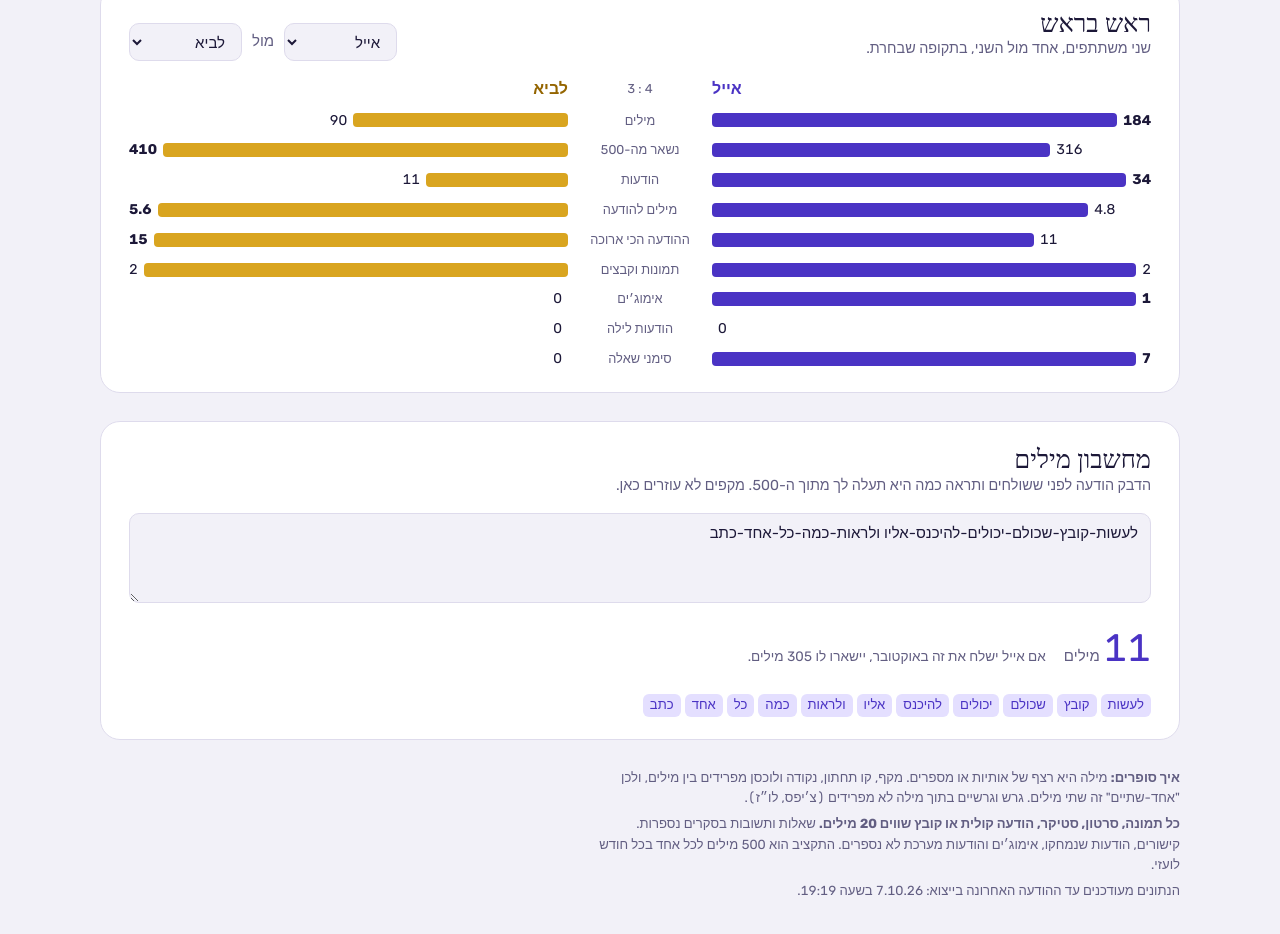
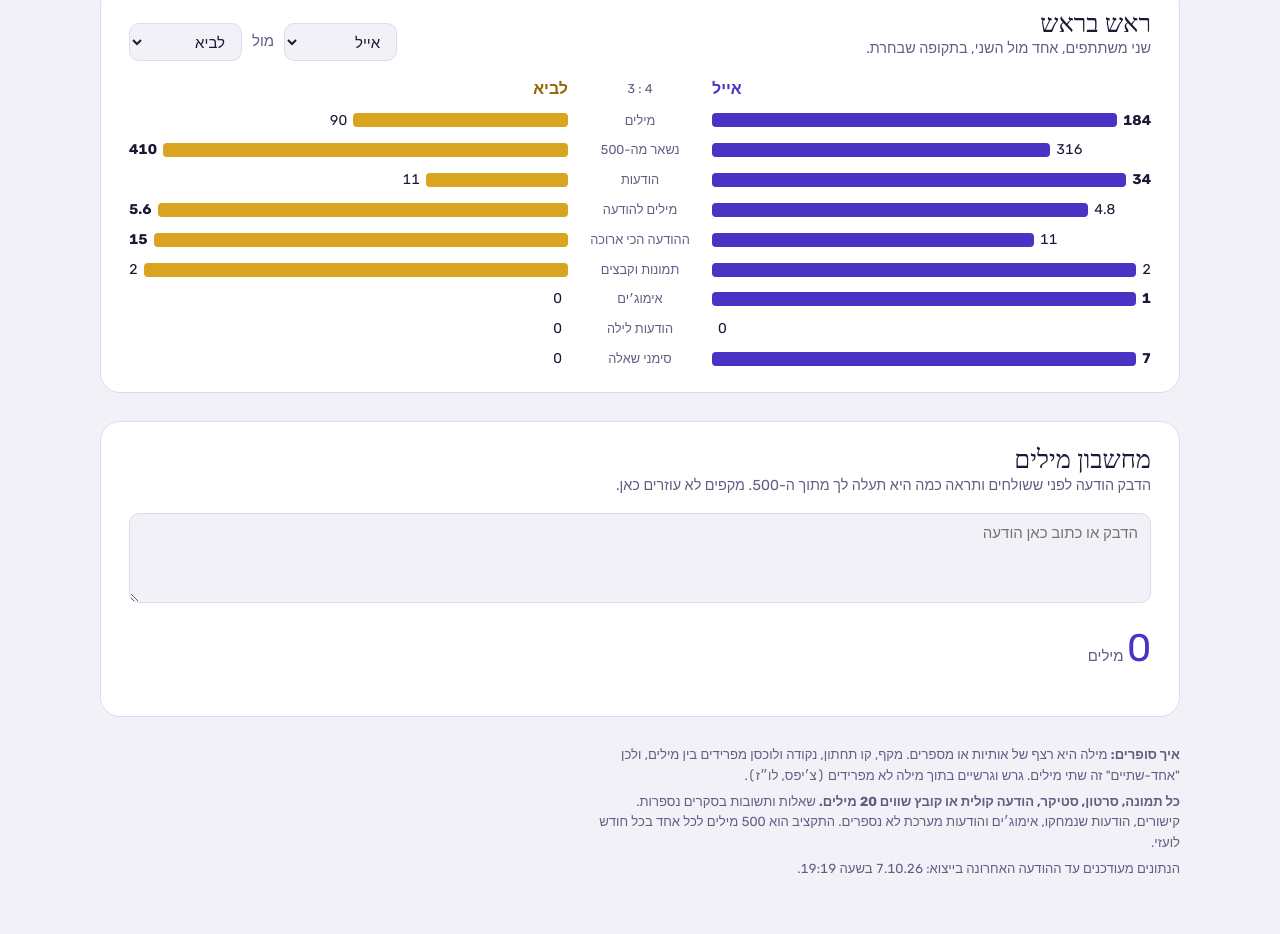
Before and after one commit to rb077858/milim, a plain HTML site: page index.html in a window 1280 px wide. Shown: the part 4303-5237 px from the top of the page. Drawn offline with Linux system fonts and the light colour scheme; a web font is replaced by a local one.

Commit message:
Start word calculator empty (#4)
Claude-Session: https://claude.ai/code/session_01G9rpkAZ7sTdUgaDML5tLUa

Co-authored-by: Claude <noreply@anthropic.com>

```diff
--- a/index.html
+++ b/index.html
@@ -291,8 +291,8 @@ section.card{scroll-margin-top:70px}
 
   <section class="card" id="calc-sec">
     <div class="head"><div><h2>מחשבון מילים</h2><p>הדבק הודעה לפני ששולחים ותראה כמה היא תעלה לך מתוך ה-500. מקפים לא עוזרים כאן.</p></div></div>
-    <textarea id="calc" aria-label="טקסט לספירה">לעשות-קובץ-שכולם-יכולים-להיכנס-אליו ולראות-כמה-כל-אחד-כתב</textarea>
-    <div class="calc-out"><div><b id="calc-n">0</b> <span class="muted">מילים</span></div><div class="muted small" id="calc-left"></div></div>
+    <textarea id="calc" aria-label="טקסט לספירה" placeholder="הדבק או כתוב כאן הודעה"></textarea>
+    <div class="calc-out"><div><b id="calc-n">0</b> <span class="muted">מילים</span></div></div>
     <div class="toks" id="calc-t"></div>
   </section>
 
@@ -510,10 +510,8 @@ function renderCalc(){
   const w=countWords($('calc').value);
   $('calc-n').textContent=w.length;
   $('calc-t').innerHTML=w.slice(0,200).map(x=>`<span>${esc(x)}</span>`).join('');
-  const i=+$('psel').value, used=M.filter(m=>m.p===i&&monthKey(m.d)===monthKey(lastMsg.d)).reduce((s,m)=>s+m.w,0);
-  $('calc-left').textContent=`אם ${P[i]} ישלח את זה ב${HEB_M[+monthKey(lastMsg.d).split('-')[1]-1]}, יישארו לו ${BUDGET-used-w.length} מילים.`;
 }
-$('calc').oninput=renderCalc;$('psel').addEventListener('change',renderCalc);
+$('calc').oninput=renderCalc;
 
 function renderAll(){
   renderPills();
```
Also changed, not shown: build/template.html (+3 -5 lines).
